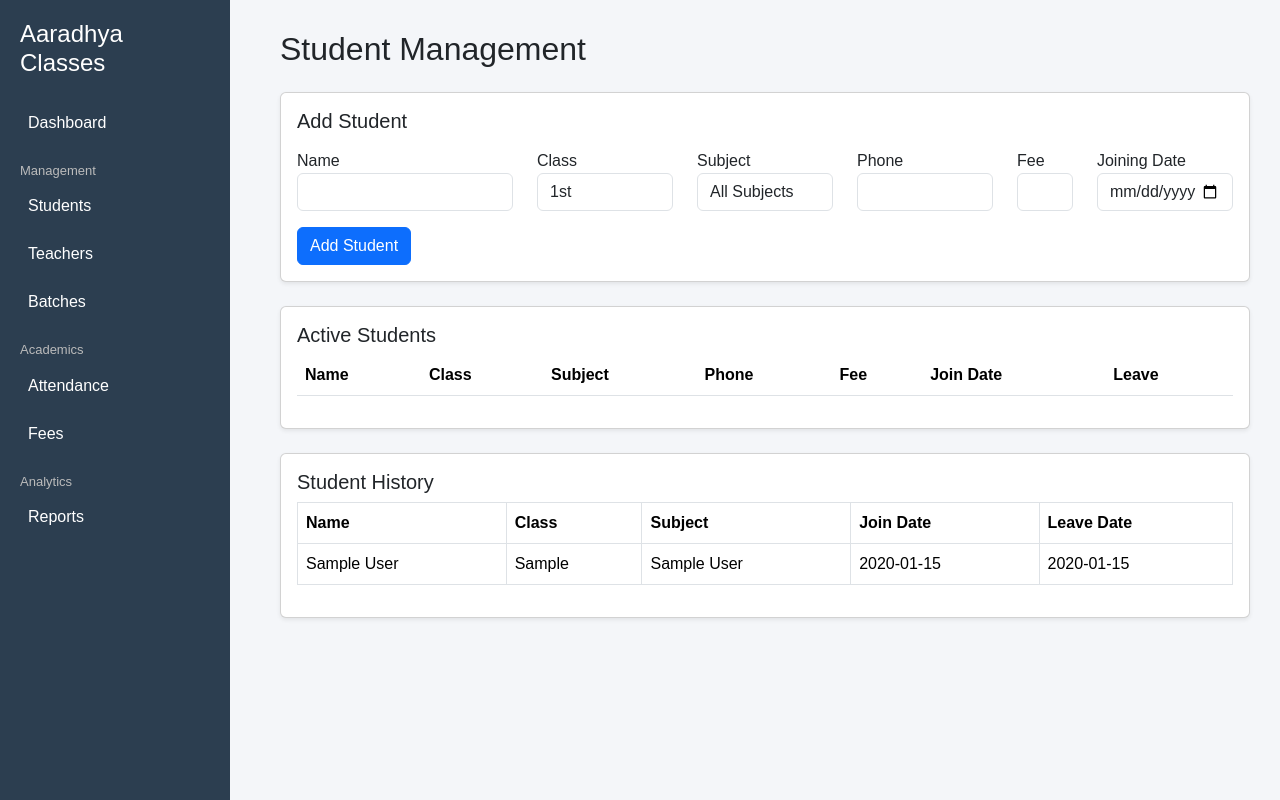
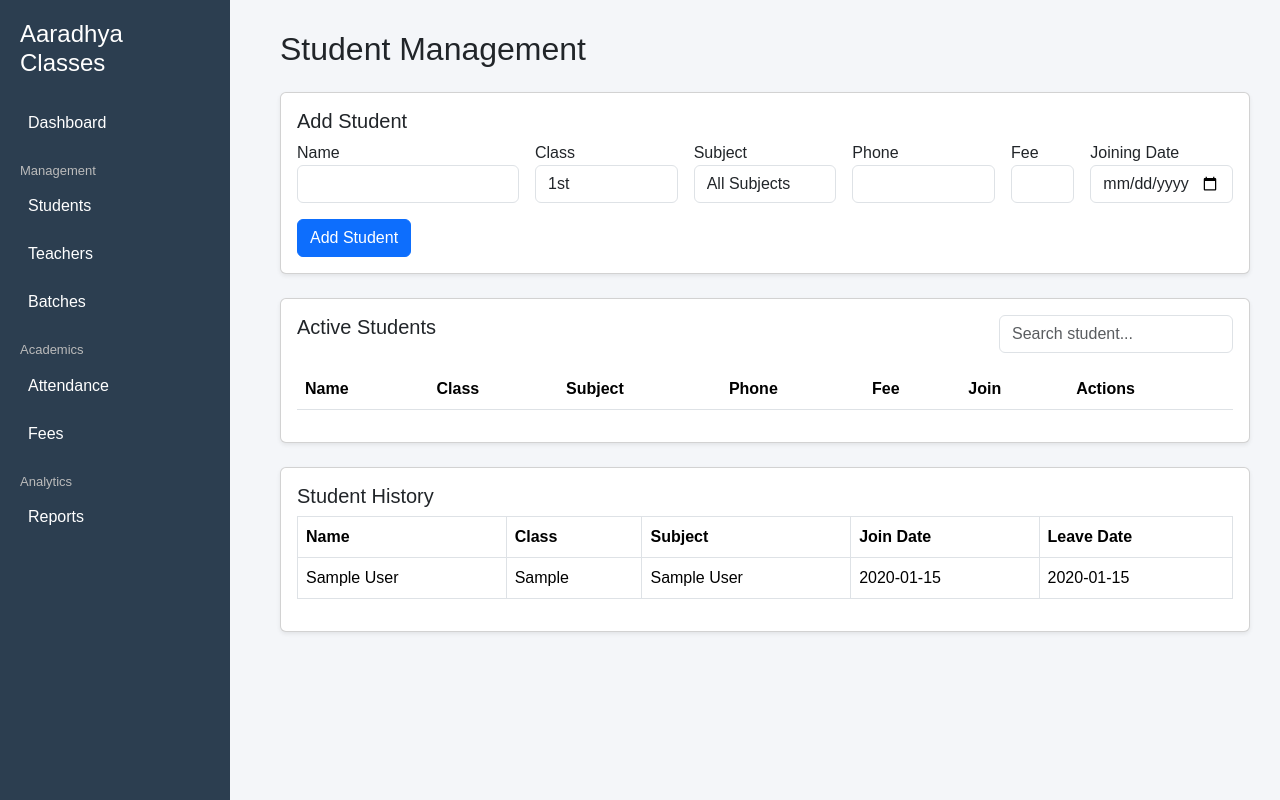
Before and after one commit to cuk6912/aaradhya-classes, a Flask app: page /students in a window 1280 px wide. Run offline with Flask 3, Linux system fonts and the light colour scheme; tables that the repository leaves empty hold one stand-in row (values such as "Sample post"); lists and menus that the app fills with data are empty.

Commit message:
Update students.html

```diff
--- a/templates/students.html
+++ b/templates/students.html
@@ -1,5 +1,4 @@
 {% extends "layout.html" %}
-
 {% block content %}
 
 <h2 class="mb-4">Student Management</h2>
@@ -7,11 +6,11 @@
 <div class="card shadow-sm mb-4">
 <div class="card-body">
 
-<h5 class="mb-3">Add Student</h5>
+<h5>Add Student</h5>
 
 <form method="POST" action="/add_student">
 
-<div class="row">
+<div class="row g-3">
 
 <div class="col-md-3">
 <label>Name</label>
@@ -72,13 +71,16 @@
 </div>
 
 
-
 <div class="card shadow-sm">
 <div class="card-body">
 
+<div class="d-flex justify-content-between mb-3">
 <h5>Active Students</h5>
 
-<table class="table table-striped">
+<input type="text" id="searchStudent" class="form-control w-25" placeholder="Search student...">
+</div>
+
+<table class="table table-striped" id="studentTable">
 
 <thead>
 <tr>
@@ -87,8 +89,8 @@
 <th>Subject</th>
 <th>Phone</th>
 <th>Fee</th>
-<th>Join Date</th>
-<th>Leave</th>
+<th>Join</th>
+<th>Actions</th>
 </tr>
 </thead>
 
@@ -105,9 +107,13 @@
 <td>{{s.join_date}}</td>
 
 <td>
-<form method="POST" action="/leave_student/{{s.id}}">
+
+<a href="/edit_student/{{s.id}}" class="btn btn-sm btn-warning">Edit</a>
+
+<form method="POST" action="/leave_student/{{s.id}}" style="display:inline;">
 <button class="btn btn-sm btn-danger">Leave</button>
 </form>
+
 </td>
 
 </tr>
@@ -120,7 +126,6 @@
 
 </div>
 </div>
-
 
 
 <div class="card shadow-sm mt-4">
@@ -161,4 +166,20 @@
 </div>
 </div>
 
+
+<script>
+document.getElementById("searchStudent").addEventListener("keyup", function(){
+
+var filter = this.value.toLowerCase();
+var rows = document.querySelectorAll("#studentTable tbody tr");
+
+rows.forEach(row => {
+
+row.style.display = row.innerText.toLowerCase().includes(filter) ? "" : "none";
+
+});
+
+});
+</script>
+
 {% endblock %}
```
